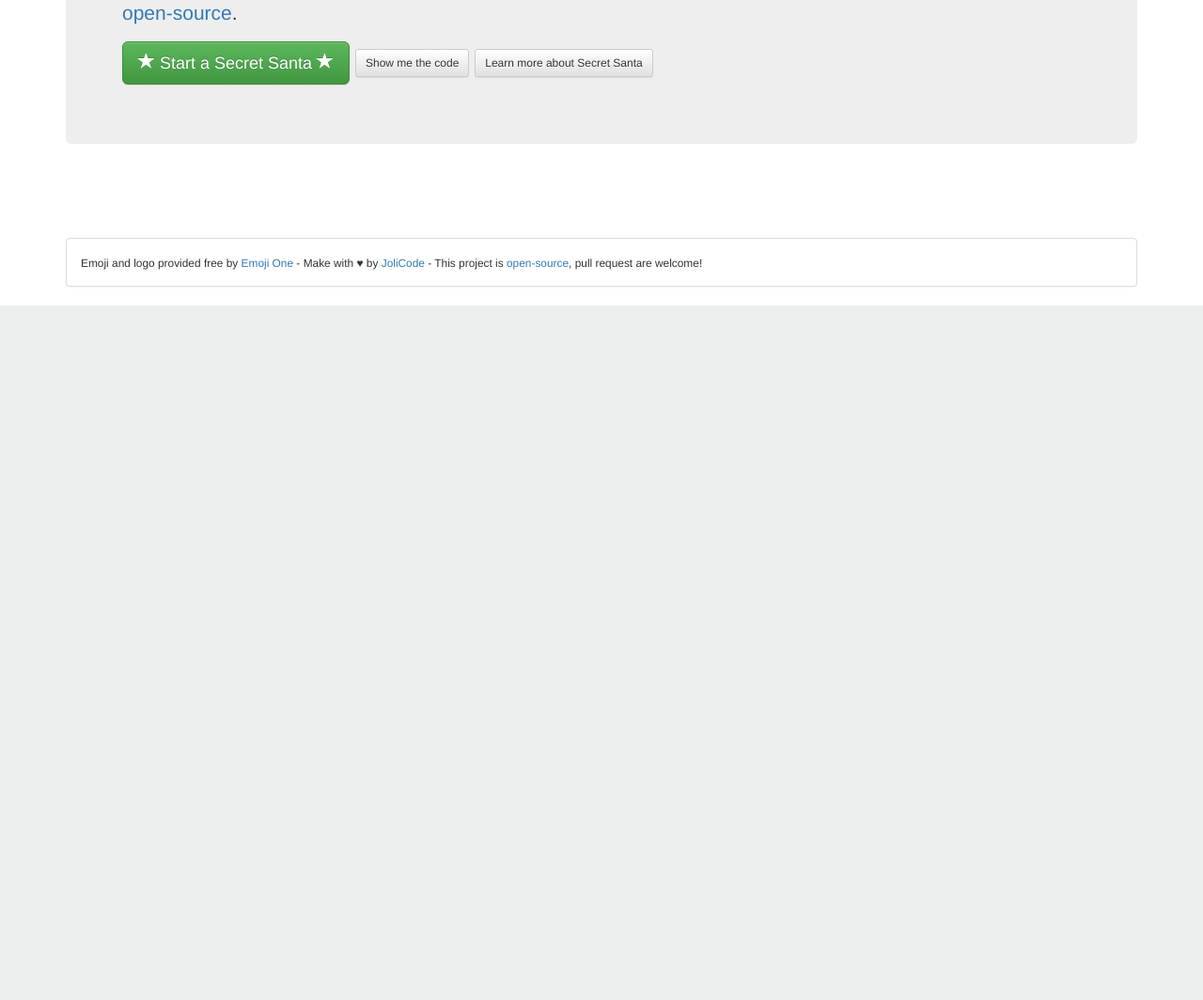
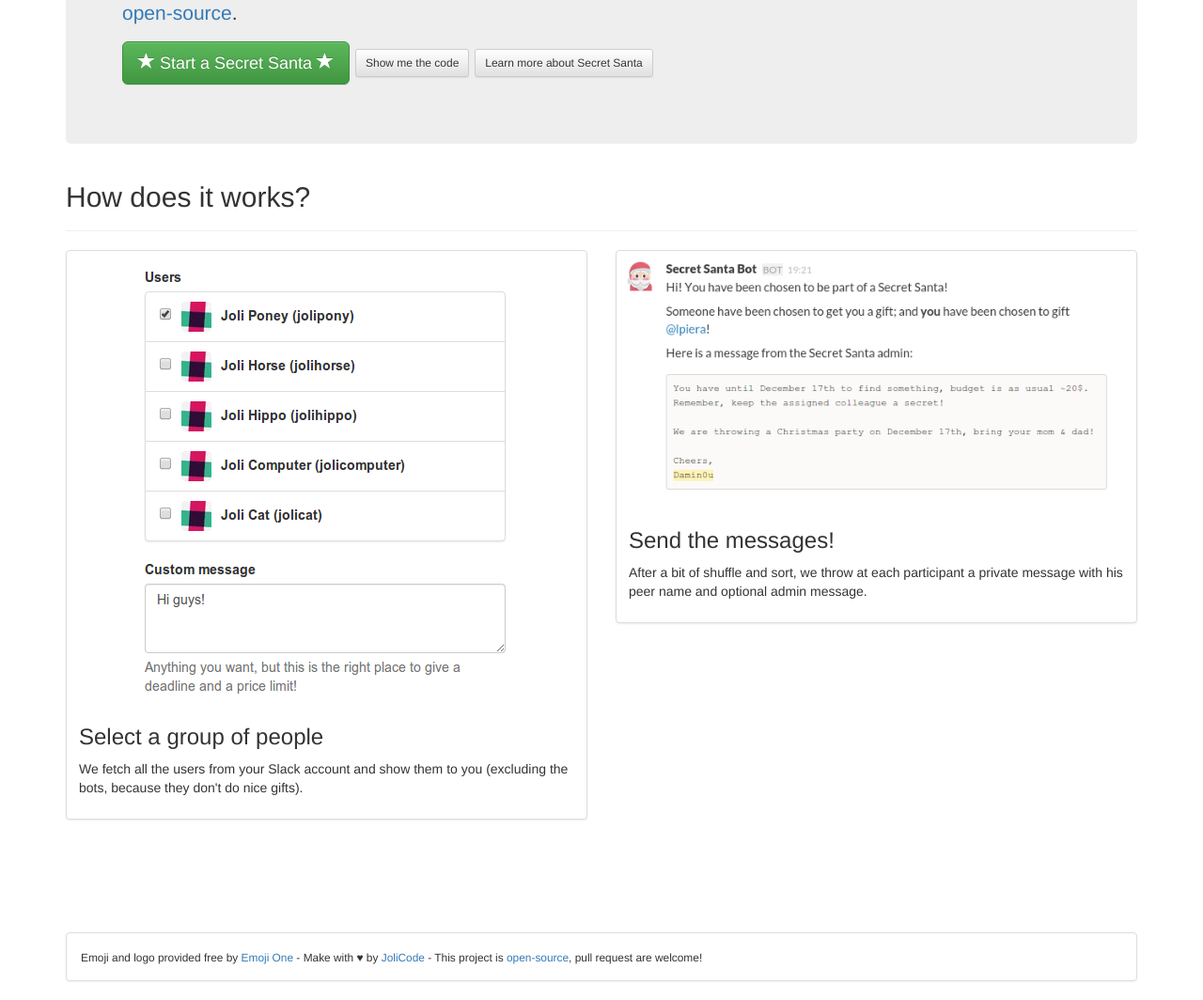
Before and after one commit to jolicode/secret-santa, a Symfony app: template views/index.html.twig in a window 1280 px wide. Shown: the part 552-1616 px from the top of the page at 94% size. Before the commit the page ends 877 px from the top, so only its background shows below. Run offline with Twig, Linux system fonts and the light colour scheme; the template is opened without the code that fills it, so the values that code supplies are empty; some libraries are stand-ins or nearby versions.

Commit message:
Better front page with screenshots

```diff
--- a/views/index.html.twig
+++ b/views/index.html.twig
@@ -23,4 +23,31 @@
             <a class="btn btn-default btn-sm" href="https://en.wikipedia.org/wiki/Secret_Santa" role="button">Learn more about Secret Santa</a>
         </p>
     </div>
+
+    <div class="page-header">
+        <h2>How does it works?</h2>
+    </div>
+
+    <div class="row">
+        <div class="col-md-6">
+            <div class="thumbnail">
+                <img src="/images/sample2.png" alt="" />
+                <div class="caption">
+                    <h3>Select a group of people</h3>
+                    <p>We fetch all the users from your Slack account and show them to you (excluding the bots, because they don't do nice gifts).</p>
+                </div>
+            </div>
+        </div>
+        <div class="col-md-6">
+            <div class="thumbnail">
+                <img src="/images/sample.png" alt="" />
+                <div class="caption">
+                    <h3>Send the messages!</h3>
+                    <p>After a bit of shuffle and sort, we throw at each participant a private message with his peer name and optional admin message.</p>
+                </div>
+            </div>
+        </div>
+    </div>
+
+
 {% endblock content %}
```
Also changed, not shown: web/images/sample2.png (added).
